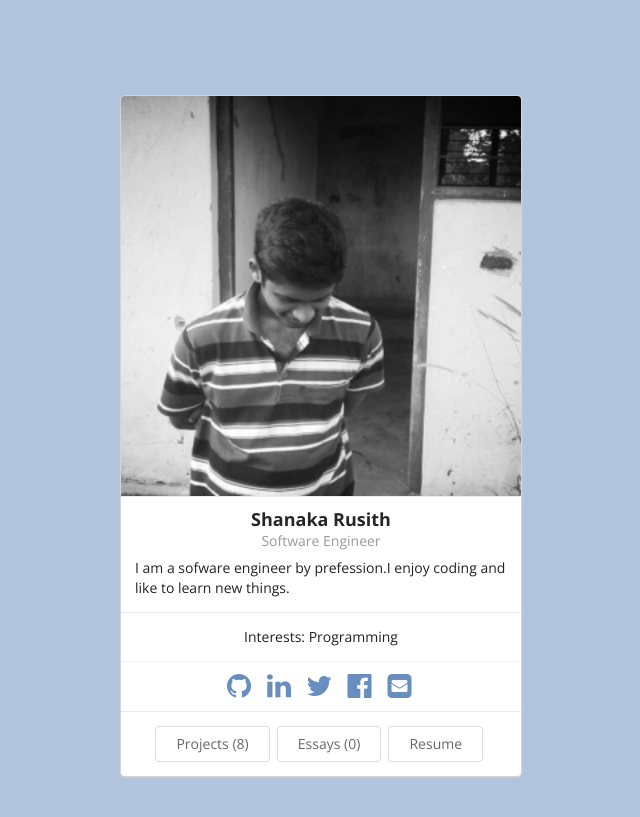
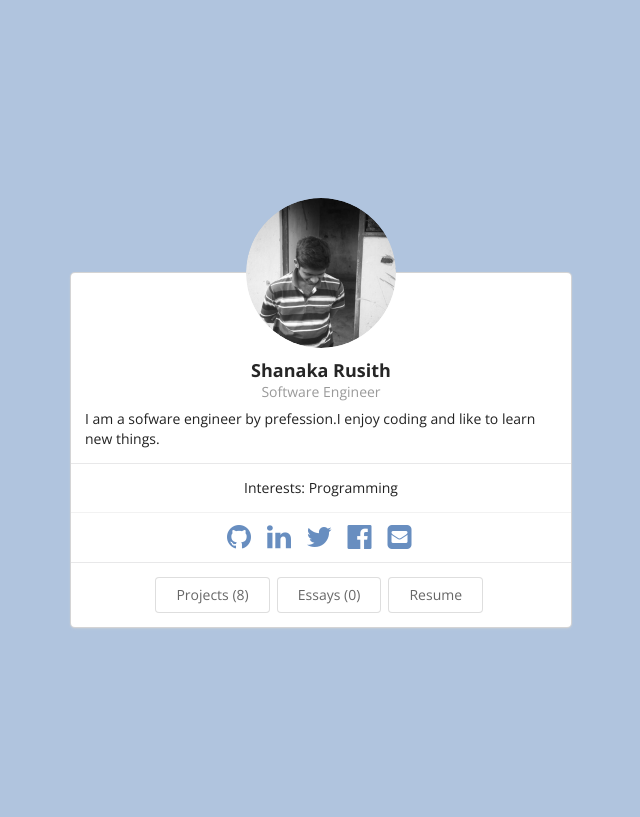
Before and after one commit to rusith/rusith.github.io, a Jekyll site: the page built from index.html, in a window 1280 px wide. Shown: the top 817 px of the page, without its empty margins (319-959 px from the left). Built offline with Jekyll 4.4.1, drawn with Linux system fonts in a browser that asks for light colours.

Commit message:
Update _config.yml

```diff
--- a/_config.yml
+++ b/_config.yml
@@ -13,7 +13,7 @@
 bio-page-label: Resume
 # You might want to change the theme associated with one or more sections of the site.
 # Defining your own custom theme variations is easy. See the documentation.
-theme-home: theme-home-builtin-3.html
+theme-home: theme-home-builtin-1.html
 theme-projects: theme-projects-builtin-1.html
 theme-essays: theme-essays-builtin-1.html
 theme-bio: theme-bio-builtin-1.html
```
